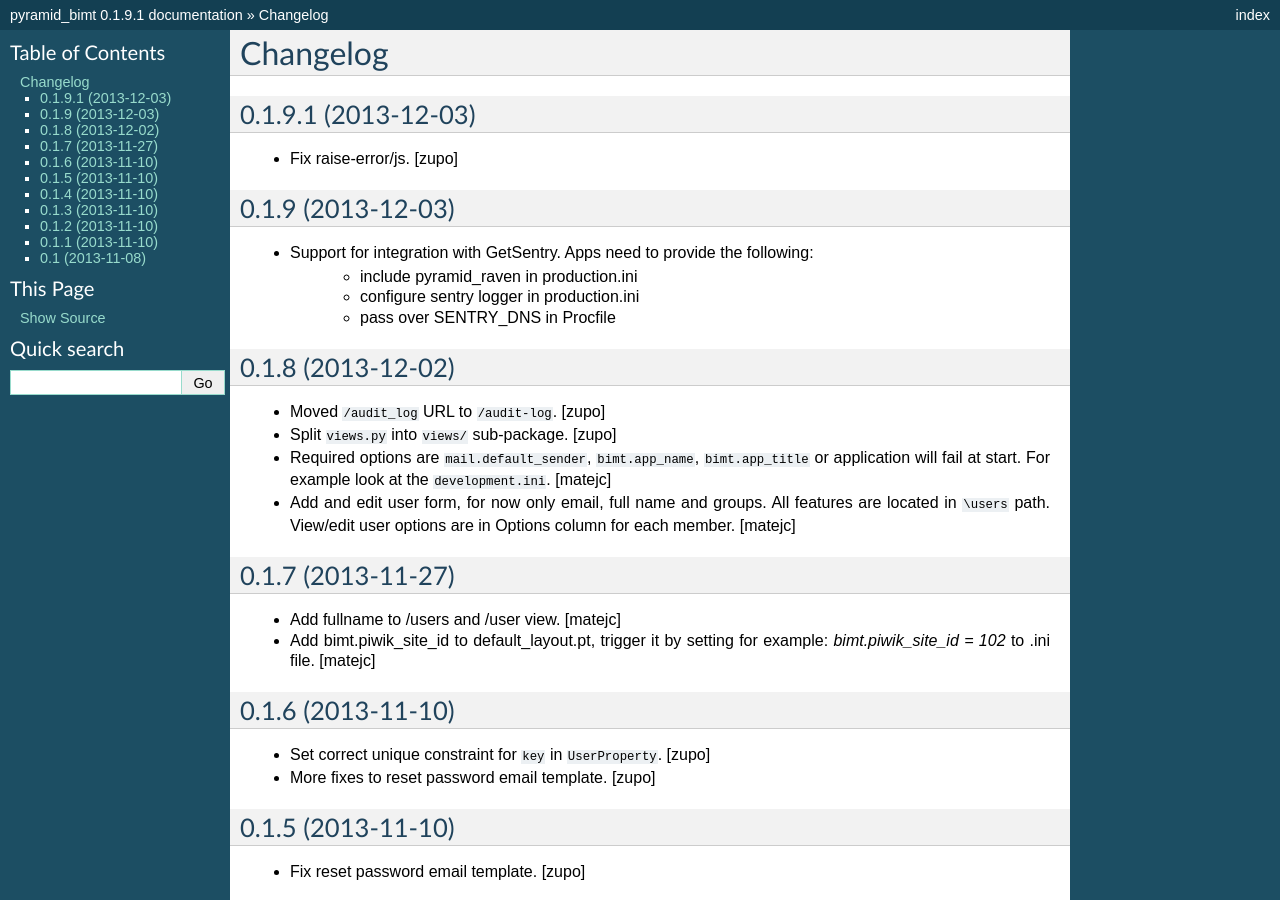
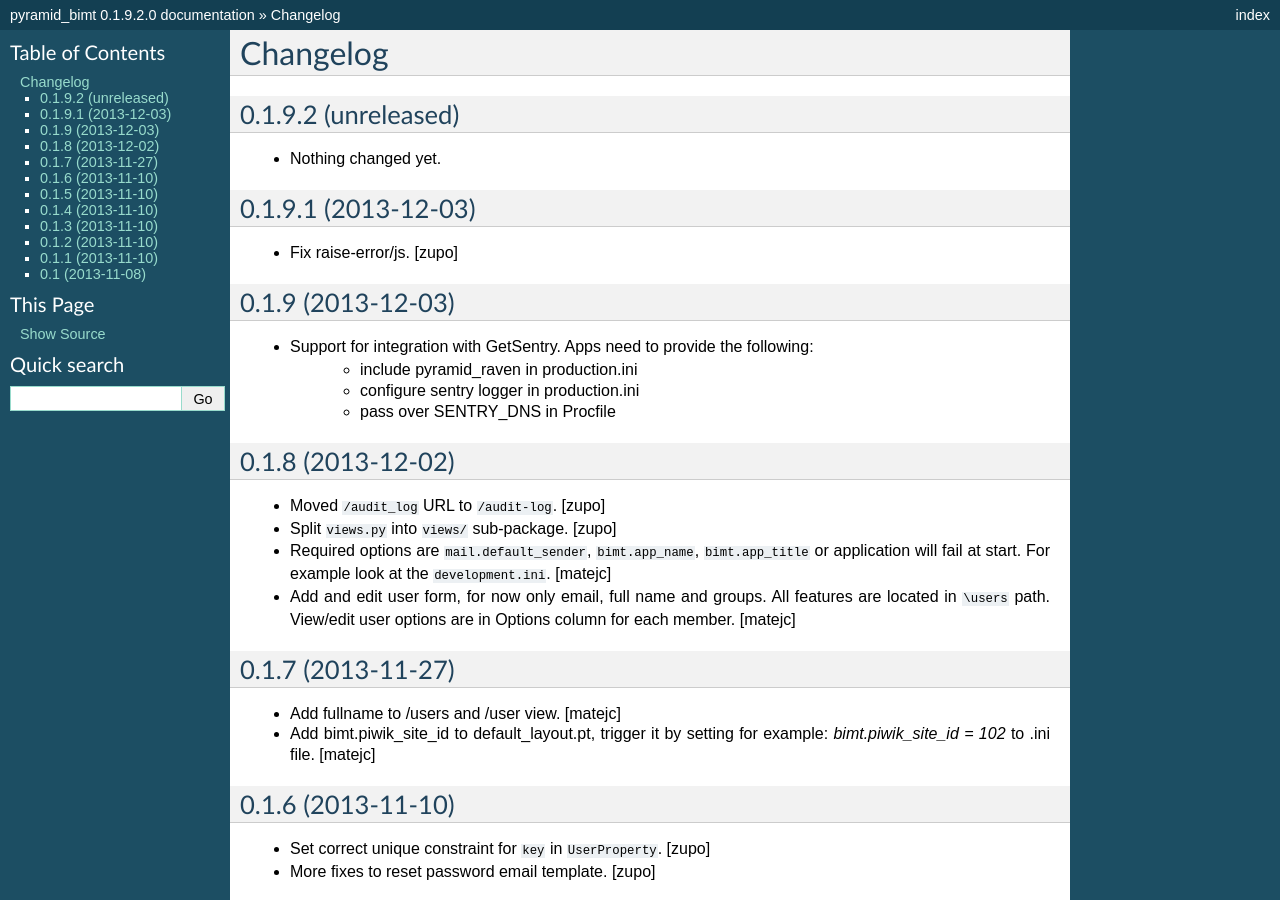
Before and after one commit to persho/pyramid_bimt, a Sphinx documentation site: the page built from docs/CHANGELOG.rst, in a window 1280 px wide and 900 px high. Built offline with Sphinx 7.4.7, drawn with Linux system fonts in a browser that asks for light colours; some of the changed text lies outside the part shown.

Commit message:
Back to development: 0.1.9.2

```diff
--- a/docs/CHANGELOG.rst
+++ b/docs/CHANGELOG.rst
@@ -2,6 +2,12 @@
 
 Changelog
 =========
+
+
+0.1.9.2 (unreleased)
+--------------------
+
+- Nothing changed yet.
 
 
 0.1.9.1 (2013-12-03)
--- a/setup.py
+++ b/setup.py
@@ -18,7 +18,7 @@ long_description = \
 
 setup(
     name='pyramid_bimt',
-    version='0.1.9.1',
+    version='0.1.9.2.dev0',
     description='Base package for BIMT apps.',
     long_description=long_description,
     classifiers=[
```
